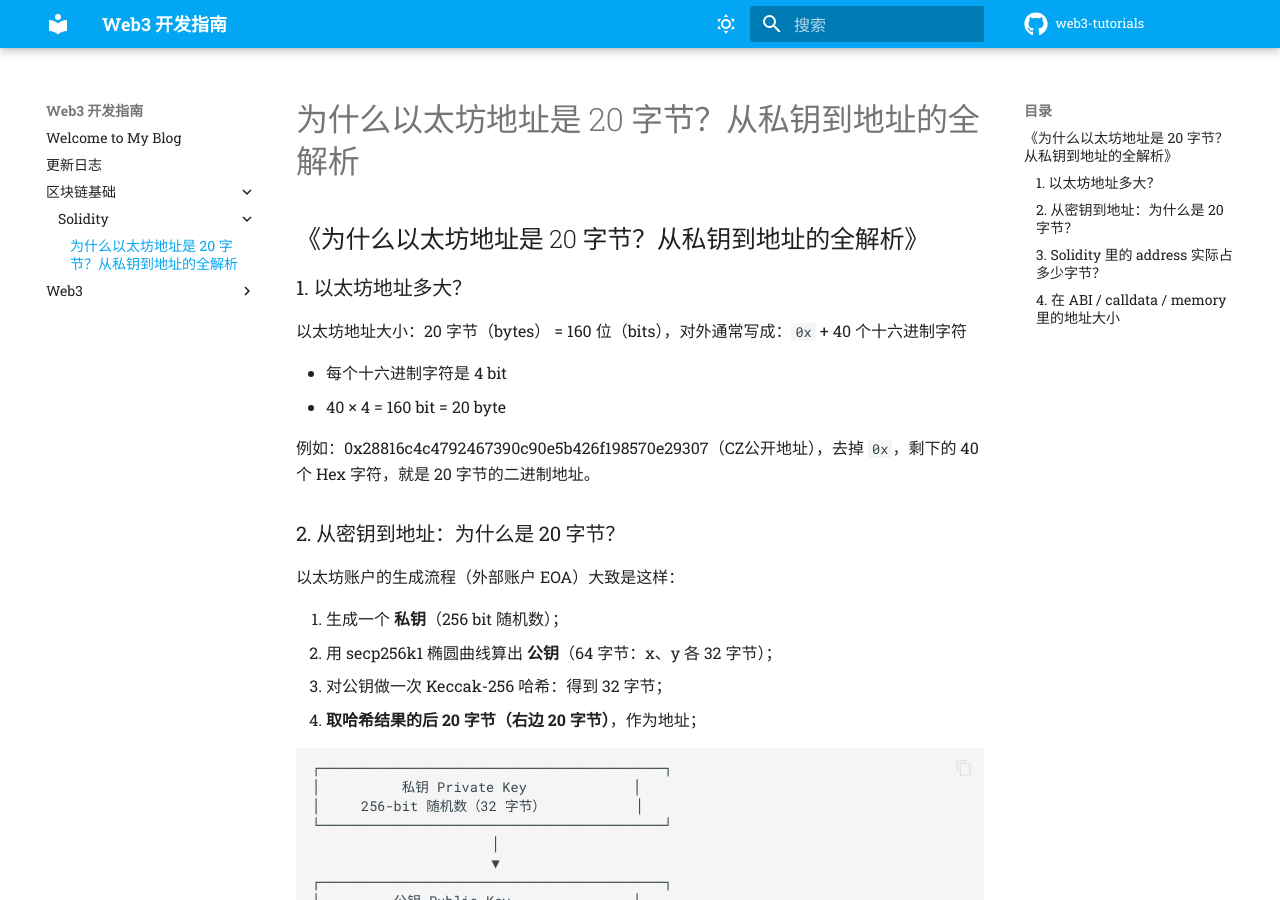
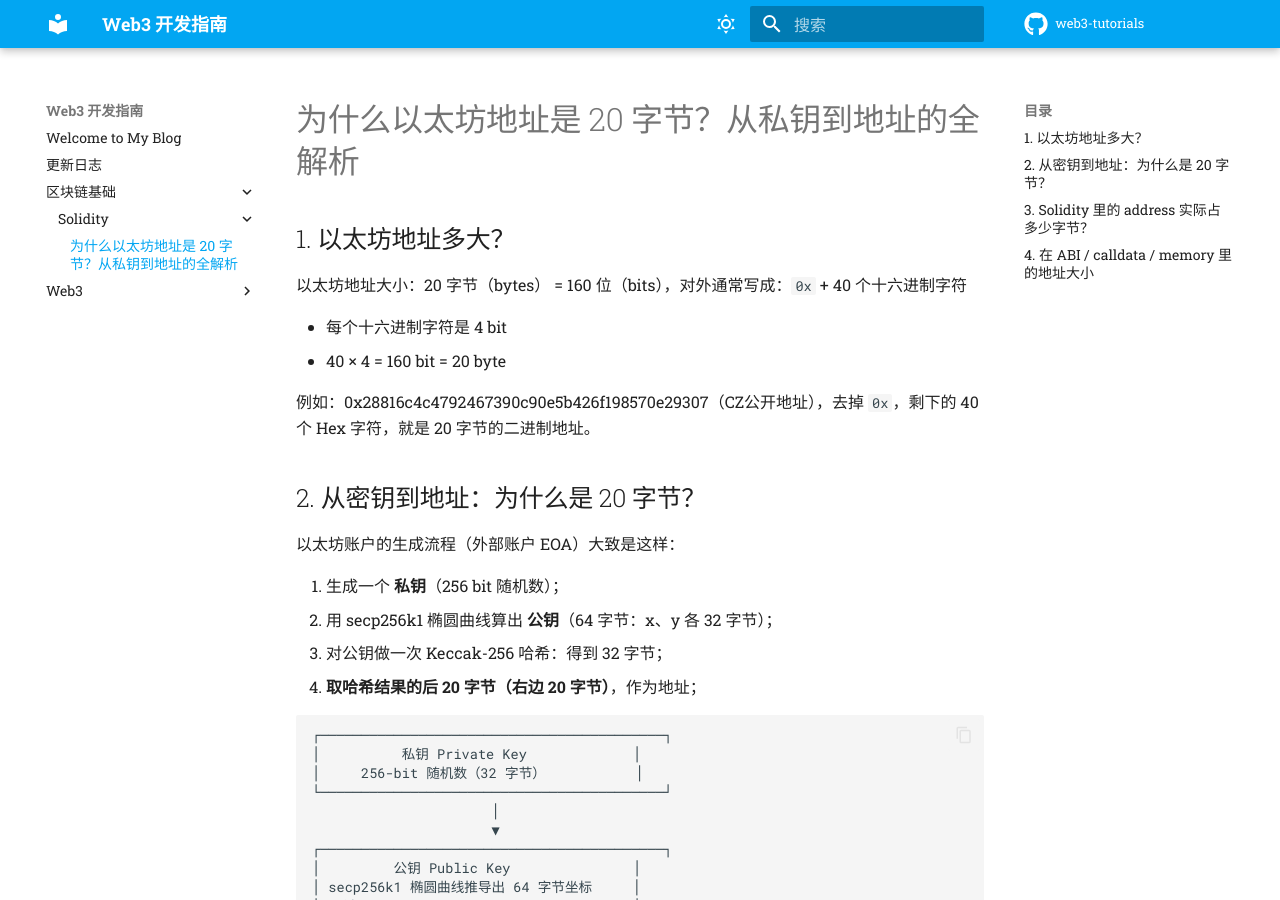
Before and after one commit to lifefindsitsway/web3-tutorials, an MkDocs documentation site: the page built from docs/blockchain/ethereum_address_size_251120.md, in a window 1280 px wide and 900 px high. Built offline with MkDocs 1.6.1 and Material for MkDocs 9.7.7, drawn with Linux system fonts in a browser that asks for light colours; comment, search, counter and statistics services are not loaded.

Commit message:
modify《为什么以太坊地址是 20 字节？从私钥到地址的全解析》

```diff
--- a/docs/blockchain/ethereum_address_size_251120.md
+++ b/docs/blockchain/ethereum_address_size_251120.md
@@ -1,6 +1,4 @@
-## 《为什么以太坊地址是 20 字节？从私钥到地址的全解析》
-
-### 1. 以太坊地址多大？
+## 1. 以太坊地址多大？
 
 以太坊地址大小：20 字节（bytes） = 160 位（bits），对外通常写成：`0x` + 40 个十六进制字符
 
@@ -9,7 +7,7 @@
 
 例如：0x28816c4c4792467390c90e5b426f198570e29307（CZ公开地址），去掉 `0x`，剩下的 40 个 Hex 字符，就是 20 字节的二进制地址。
 
-### 2. 从密钥到地址：为什么是 20 字节？
+## 2. 从密钥到地址：为什么是 20 字节？
 
 以太坊账户的生成流程（外部账户 EOA）大致是这样：
 
@@ -75,7 +73,7 @@
 
 状态树（state trie）、交易编码里地址要存很多次，20 字节 × N 次，比 32 字节 × N 次省空间、省带宽、省存储。
 
-### 3. Solidity 里的 address 实际占多少字节？
+## 3. Solidity 里的 address 实际占多少字节？
 
 这里要分 **“概念上的大小”** 和 **“EVM 实际存储的大小”** 两层看。
 
@@ -123,7 +121,7 @@ contract Packed {
 - 单独看类型：address = 20 bytes；
 - 存在 storage：一般占 1 个 32-byte slot（除非 packing）；
 
-### 4. 在 ABI / calldata / memory 里的地址大小
+## 4. 在 ABI / calldata / memory 里的地址大小
 
 Solidity 对外编码（ABI）时候，有一个规则：**所有值类型按 32 字节对齐**。
 
```
Also changed, not shown: docs/changelog.md (+3 -3 lines).
